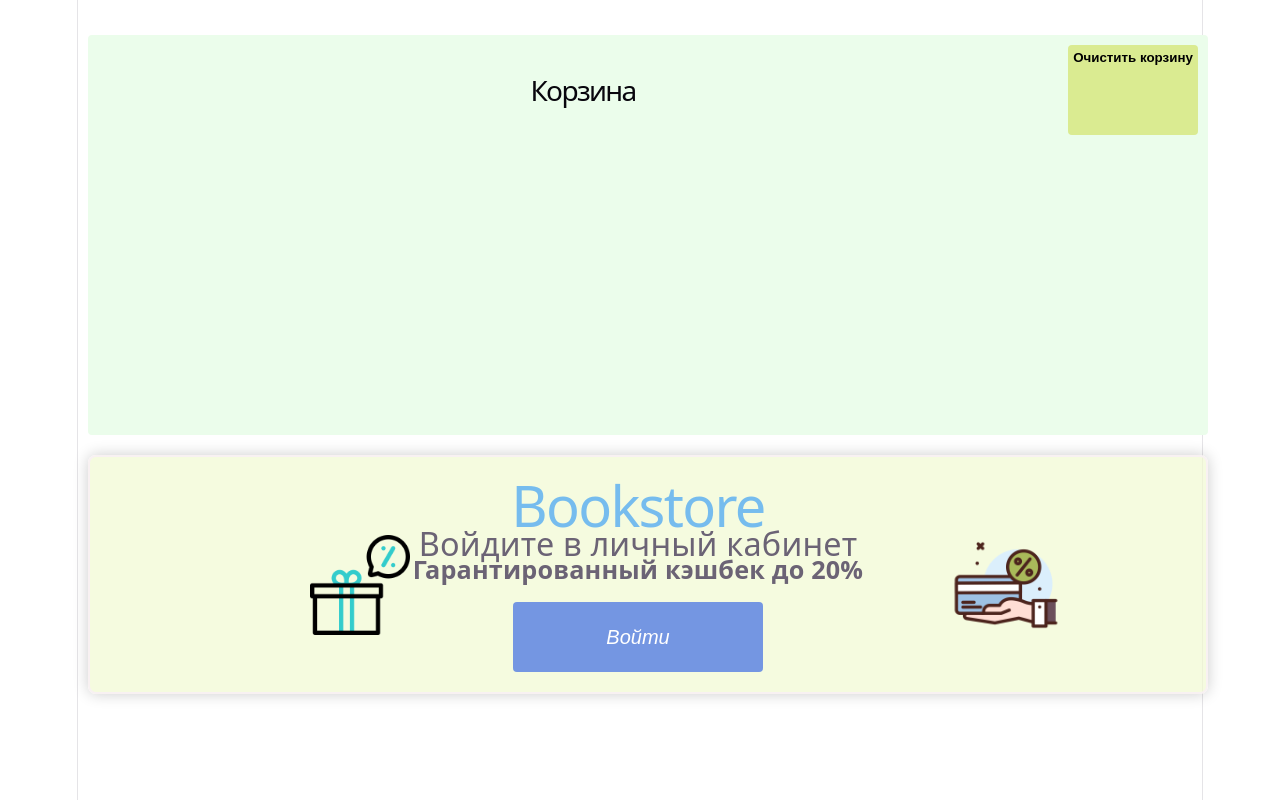
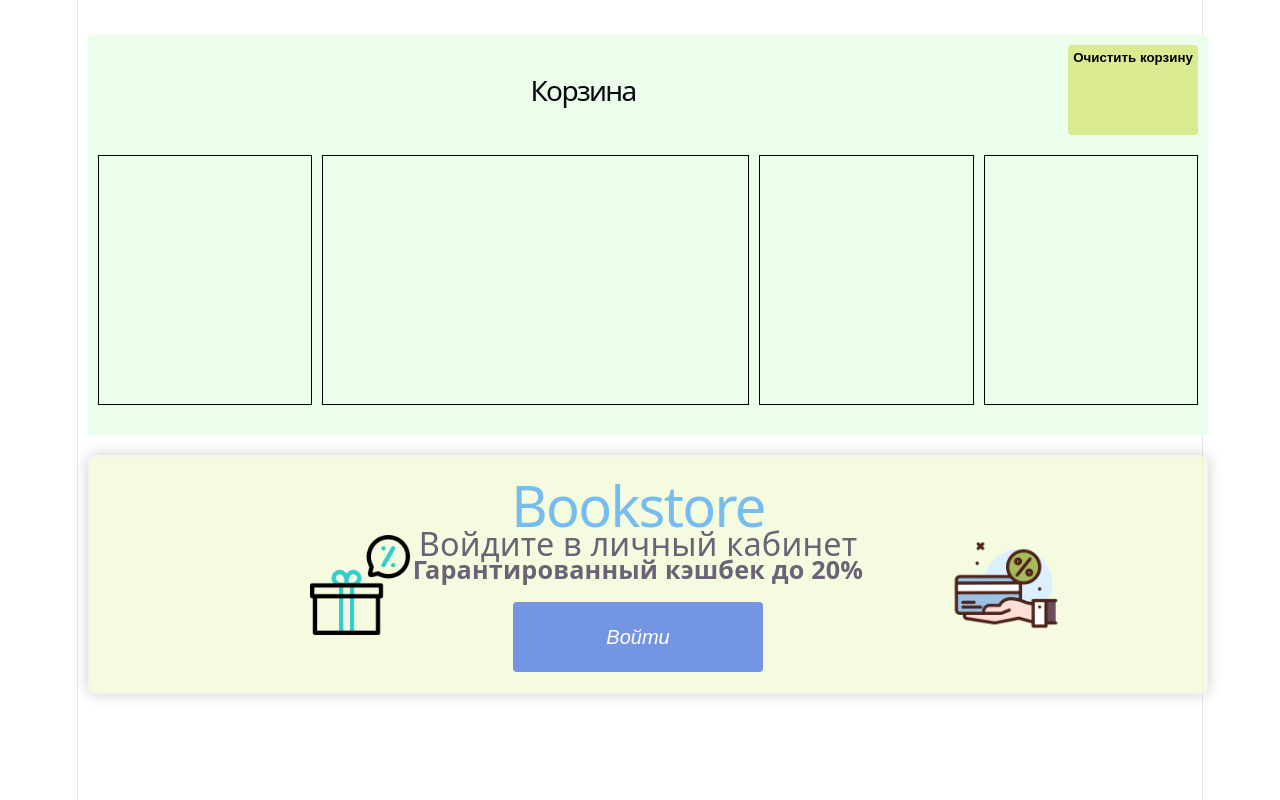
Before and after one commit to AnastasiaGrechanichenko/starting_page, a React (Vite) app: page / in a window 1280 px wide. Shown: the part 2300-3100 px from the top of the page. Built offline with nearby package versions, Linux system fonts and the light colour scheme.

Commit message:
Cards corrected and cart

```diff
--- a/src/components/Cart/Cart.css
+++ b/src/components/Cart/Cart.css
@@ -25,3 +25,28 @@
   justify-content: center;
   font-weight: bolder;
 }
+.cart-items {
+  display: flex;
+  gap: 10px;
+  margin: 20px 10px 0;
+}
+.item-img {
+  flex-grow: 1;
+  border: 1px solid black;
+  height: 250px;
+}
+.item-description {
+  flex-grow: 2;
+  border: 1px solid black;
+  height: 250px;
+}
+.quantity {
+  flex: 1;
+  border: 1px solid black;
+  height: 250px;
+}
+.cost {
+  flex: 1;
+  border: 1px solid black;
+  height: 250px;
+}
```
